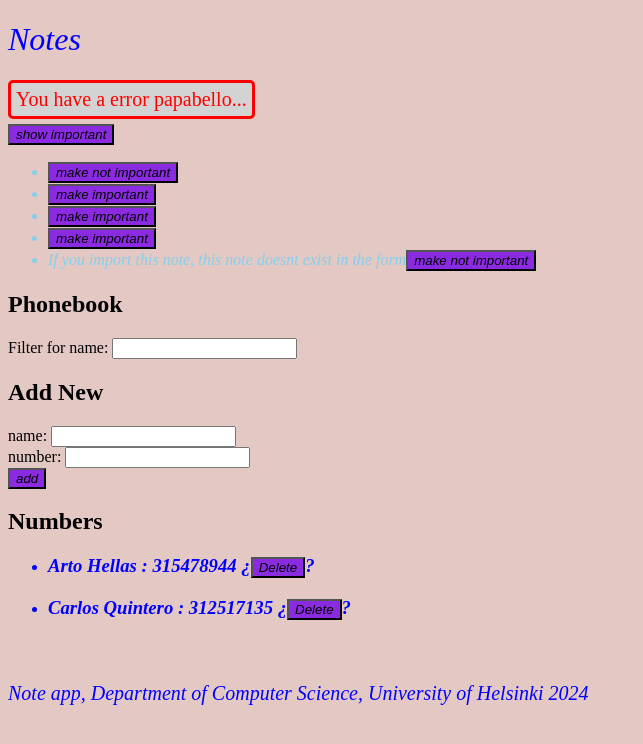
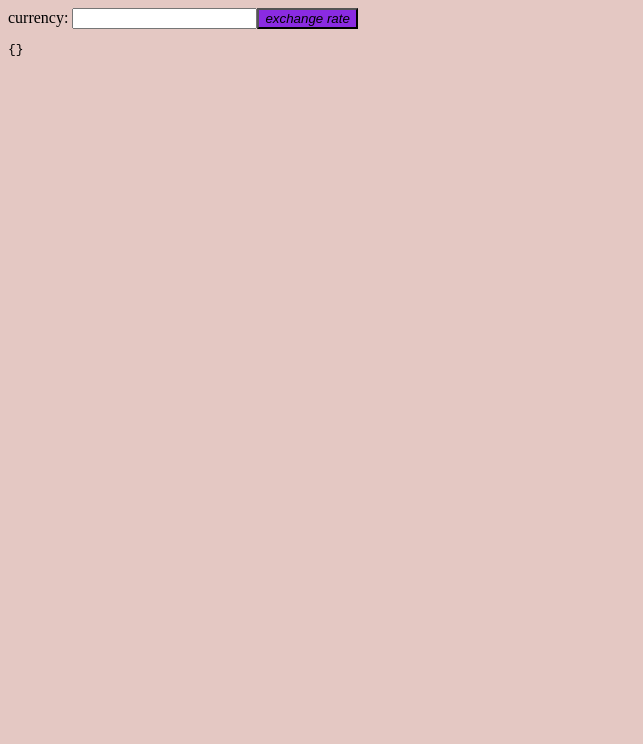
Before and after one commit to Cmquintero/fullstackParteDos, a React (Vite) app: page / in a window 1280 px wide. Shown: the top 744 px of the page, without its empty margins (0-643 px from the left). Built offline with nearby package versions, Linux system fonts and the light colour scheme; data requests are answered from the project's data file.

Commit message:
parte2 ejercico2.17

```diff
--- a/db.json
+++ b/db.json
@@ -1,25 +1,17 @@
 {
   "persons": [
     {
-      "name": "Arto Hellas",
-      "number": "3151-5541-588",
-      "id": "1",
-      "important": true
+      "id": "f4c1",
+      "name": "Carlos Andres ",
+      "number": "3154121541"
     },
     {
-      "name": "Ada Lovelace",
-      "number": "39-44-5323523",
-      "id": "2",
-      "important": false
+      "id": "86f3",
+      "name": "Andres alejandro",
+      "number": "315456454"
     },
     {
-      "name": "Dan Abramov",
-      "number": "12-43-234345",
-      "id": "3",
-      "important": false
-    },
-    {
-      "id": 4,
+      "id": "1e3a",
       "name": "",
       "number": ""
     }
--- a/src/App.jsx
+++ b/src/App.jsx
@@ -1,255 +1,43 @@
 import { useState, useEffect } from 'react'
 import axios from 'axios'
-import Note from './components/Note'
-import noteService from './services/notes'
 
-const Footer = () => {
-  const footerStyle = {
-    color: "blue",
-    fontStyle: 'italic',
-    fontSize: 20
+const App = () => {
+  const [value, setValue] = useState('')
+  const [rates, setRates] = useState({})
+  const [currency, setCurrency] = useState(null)
+
+  useEffect(() => {
+    console.log('effect run, currency is now', currency)
+
+    // omitir si la moneda no está definida
+    if (currency) {
+      console.log('fetching exchange rates...')
+      axios
+        .get(`https://open.er-api.com/v6/latest/${currency}`)
+        .then(response => {
+          setRates(response.data.rates)
+        })
+    }
+  }, [currency])
+
+  const handleChange = (event) => {
+    setValue(event.target.value)
   }
-  return (
-    <div style={footerStyle}>
-      <br />
-      <p>Note app, Department of Computer Science, University of Helsinki 2024</p>
-    </div>
-  )
-}
 
-const Notification = ({ message }) => {
-
-  if (message === null) {
-    return null
+  const onSearch = (event) => {
+    event.preventDefault()
+    setCurrency(value)
   }
 
   return (
-    <div className="error">
-      {message}
-    </div>
-  )
-}
-const Filter = ({ filterText, filterPerson }) => (
-  <form>
     <div>
-      Filter for name: <input value={filterText} onChange={filterPerson} />
-    </div>
-  </form>
-)
-
-const PersonForm = ({ newName, newNumber, handlepersonChange, handleNoteChange, handleSubmit }) => (
-  <form onSubmit={handleSubmit}>
-    <div>
-      name: <input value={newName} onChange={handleNoteChange} />
-    </div>
-    <div>
-      number: <input value={newNumber} onChange={handlepersonChange} />
-    </div>
-    <div>
-      <button type="submit">add</button>
-    </div>
-  </form>
-)
-
-const Persons = ({ persons, onDelete }) => (
-  <ul>
-    {persons.map((person) => (
-      <li key={person.id}>
-        <h3>
-          {person.name } : { person.number } ¿
-          <button onClick={() => onDelete (person.id)}> Delete</button>?
-        </h3>
-      </li>
-    ))}
-  </ul>
-)
-
-
-const App = () => {
-  const [notes, setNotes] = useState([])
-  const [newNote, setNewNote] = useState('')
-  const [showAll, setShowAll] = useState(true)
-  const [errorMessage, setErrorMessage] = useState('You have a error papabello...')
-
-  useEffect(() => {
-    noteService
-      .getAll()
-      .then(initialNotes => {
-        setNotes(initialNotes)
-      })
-  }, [])
-
-  const toggleImportanceOf = id => {
-    const note = notes.find(n => n.id === id)
-    const changedNote = { ...note, important: !note.important }
-
-    noteService
-      .update(id, changedNote).then(returnedNote => {
-        setNotes(notes.map(note => note.id !== id ? note : returnedNote))
-      })
-      .catch(error => {setErrorMessage(`Note '${note.content}' was already removed from server`)
-        setTimeout(() => {
-          setErrorMessage(null)
-        }, 5000)
-        setNotes(notes.filter(n => n.id !== id))
-      })
-  }
-
-  const hook = () => {
-    noteService
-      .getAll()
-      .then(initialPerson => {
-        setPersons(initialPerson)
-        setFilter(initialPerson)
-      })
-      .catch((error)=>{
-        console.error("Error in get",error)
-      })
-  }
-
-  const addNote = (event) => {
-    event.preventDefault()
-    const noteObject = {
-      content: newNote,
-      important: Math.random() > 0.5
-    }
-
-    noteService
-      .create(noteObject)
-      .then(returnedNote => {
-        setNotes(notes.concat(returnedNote))
-        setNewNote('')
-      })
-  }
-
-  const handleNoteChange = (event) => {
-    setNewNote(event.target.value)
-  }
-
-  const notesToShow = showAll ? notes : notes.filter((note) => note.important)
-
-  const [persons, setPersons] = useState([
-    {
-      name: 'Arto Hellas',
-      number: "315478944",
-      id: 1
-    },
-    {
-      name: 'Carlos Quintero',
-      number: '312517135',
-      id: 2
-    }
-  ])
-  const [newName, setNewName] = useState('')
-  const [newNumber, setNewNumber] = useState('')
-  const [filterText, setFilter] = useState('')
-
-  const handlepersonChange = (event) => setNewNumber(event.target.value)
-  const handleNameChange = (event) => setNewName(event.target.value)
-  const filterPerson = (event) => setFilter(event.target.value)
-
-  const addPerson = (event) => {
-    event.preventDefault()
-
-    const personExist = persons.find((person) => person.name === newName)
-    /*if (personExist) {
-      alert(newName + ' This person already exists in the form ')
-      return
-    }*/
-    if (personExist) {
-      const confirmUpdate = window.confirm(
-        `${newName} this person exist in the form, replace the old number with a new number?`
-      )
-
-    if (confirmUpdate) {
-      const updatedPerson = { ...personExist, number: newNumber }
-      noteService
-      .update(personExist.id, updatedPerson)
-      .then(returnedPerson => {
-        setPersons(persons.map(person =>
-          person.id !== personExist.id ? person : returnedPerson
-        ))
-        setNewName('')
-        setNewNumber('')
-        setErrorMessage(`Updated ${returnedPerson.name}'s number`)
-        setTimeout(() => setErrorMessage(null), 5000)
-      })
-      .catch(error => {
-        setErrorMessage(`Information of ${personExist.name} has already been removed from server`)
-        setTimeout(() => setErrorMessage(null), 5000)
-        setPersons(persons.filter(p => p.id !== personExist.id))
-      })
-  }
-  return
-}
-    const personObject = {
-      name: newName,
-      number: newNumber,
-      id: persons.length +1 + 1 //Es Algo extraño pero en la creacion del id no me daba como queria y no me habia fijado en que contaba el arreglo desde 0 y el id desde 1 por eso decidi crear el +1+1 para que asi el id no de un numero incorrecto
-    }
-    noteService.create( personObject).then(personBack => {
-      console.log(personBack)
-    setPersons(persons.concat(personBack))
-    setNewName('')
-    setNewNumber('')
-    setErrorMessage(`Added ${personBack.name}`)
-    setTimeout(() => setErrorMessage(null), 5000)
-    })
-
-  }
-  const deletePerson = (id) => {
-    const person = persons.find(persona => persona.id === id)
-    const confirmDelete = window.confirm(`do you want delete this person in the form? ${person.name}?`)
-
-    if (confirmDelete) {
-      noteService
-        .Delete(id)
-        .then(() => {
-          setPersons(persons.filter(persona => persona.id !== id))
-        })
-        .catch(error => {
-          alert(`The person '${person.name}' The person always delete`)
-          setPersons(persons.filter(persona => persona.id !== id))
-        })
-    }
-  }
-
-  const personsToShow = filterText.length > 0
-    ? persons.filter(person => person.name.toLowerCase().includes(filterText.toLowerCase()))
-    : persons
-
-  return (
-    <div>
-      <h1>Notes</h1>
-      <Notification message={errorMessage} />
-      <div>
-        <button onClick={() => setShowAll(!showAll)}>
-          show {showAll ? 'important' : 'all'}
-        </button>
-      </div>
-      <ul>
-        {notesToShow.map((note, i) =>
-          <Note
-            key={i}
-            note={note}
-            toggleImportance={() => toggleImportanceOf(note.id)}
-          />
-        )}
-      </ul>
-
-      <h2>Phonebook</h2>
-      <Filter filterText={filterText} filterPerson={filterPerson} />
-      <h2>Add New</h2>
-      <PersonForm
-        newName={newName}
-        newNumber={newNumber}
-        handleNoteChange={handleNameChange}
-        handlepersonChange={handlepersonChange}
-        handleSubmit={addPerson}
-      />
-      <h2>Numbers</h2>
-      <Persons persons={ personsToShow } onDelete={ deletePerson } />
-      <Footer />
+      <form onSubmit={onSearch}>
+        currency: <input value={value} onChange={handleChange} />
+        <button type="submit">exchange rate</button>
+      </form>
+      <pre>
+        {JSON.stringify(rates, null, 2)}
+      </pre>
     </div>
   )
 }
--- a/src/index.css
+++ b/src/index.css
@@ -29,4 +29,14 @@ button{
     padding: 5px;
     margin-bottom: 5px;
    max-width: max-content;
-  }
+}
+.message{
+    color: rgb(37, 175, 9);
+    background: lightgrey;
+    font-size: 20px;
+    border-style: solid;
+    border-radius: 5px;
+    padding: 5px;
+    margin-bottom: 5px;
+   max-width: max-content;
+}
--- a/src/services/notes.js
+++ b/src/services/notes.js
@@ -9,7 +9,6 @@ const baseUrl = 'http://localhost:3001/persons'
 const getAll = () => {
   const request = axios.get(baseUrl)
   const nonExisting = {
-    id: 10000,
     content: 'If you import this note, this note doesnt exist in the form',
     important: true,
     }
@@ -26,12 +25,9 @@ const update = (id, newObject) => {
   return request.then(response => response.data)
 }
 
-const Delete = (id) => {
+const remove = id => {
   return axios.delete(`${baseUrl}/${id}`).then(response => response.data)
 }
 
-
-
-
-export default { getAll,create,update,Delete}
+export default { getAll, create, update, remove }
 //el código que maneja la comunicación con el backend
```
